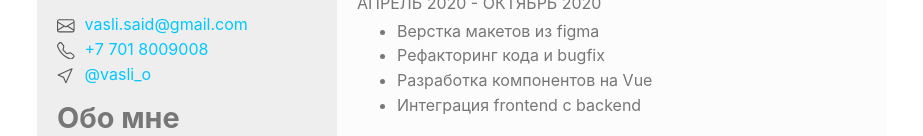
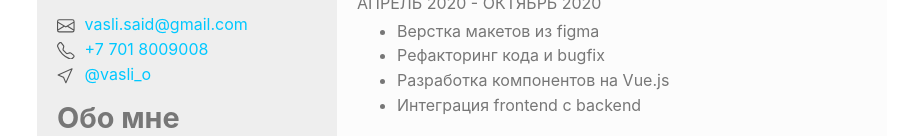
Before and after one commit to VasliSaidmuradov/resume, a React (Create React App) app: page / in a window 1280 px wide. Shown: the part 664-800 px from the top of the page, without its empty margins (178-1101 px from the left). Built offline with nearby package versions, Linux system fonts and the light colour scheme.

Commit message:
fix site name

```diff
--- a/public/index.html
+++ b/public/index.html
@@ -24,7 +24,7 @@
       work correctly both with client-side routing and a non-root public URL.
       Learn how to configure a non-root public URL by running `npm run build`.
     -->
-    <title>React App</title>
+    <title>Vasli Saidmuradov | Frontend developer</title>
   </head>
   <body>
     <noscript>You need to enable JavaScript to run this app.</noscript>
--- a/src/gData.js
+++ b/src/gData.js
@@ -72,7 +72,7 @@ const gData = {
         list: [
           'Верстка макетов из figma',
           'Рефакторинг кода и bugfix',
-          'Разработка компонентов на Vue',
+          'Разработка компонентов на Vue.js',
           'Интеграция frontend c backend',
         ],
       },
```
Also changed, not shown: public/manifest.json, 1 other file (tests, documents, lock files or other folders).
